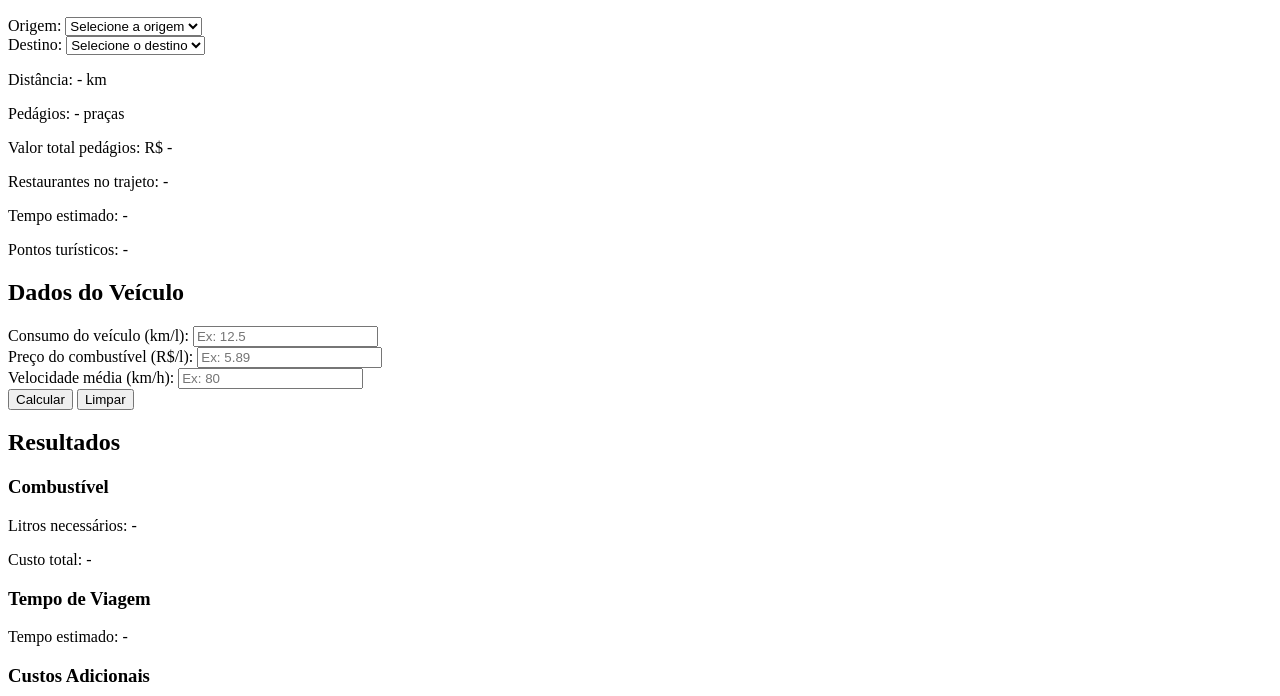
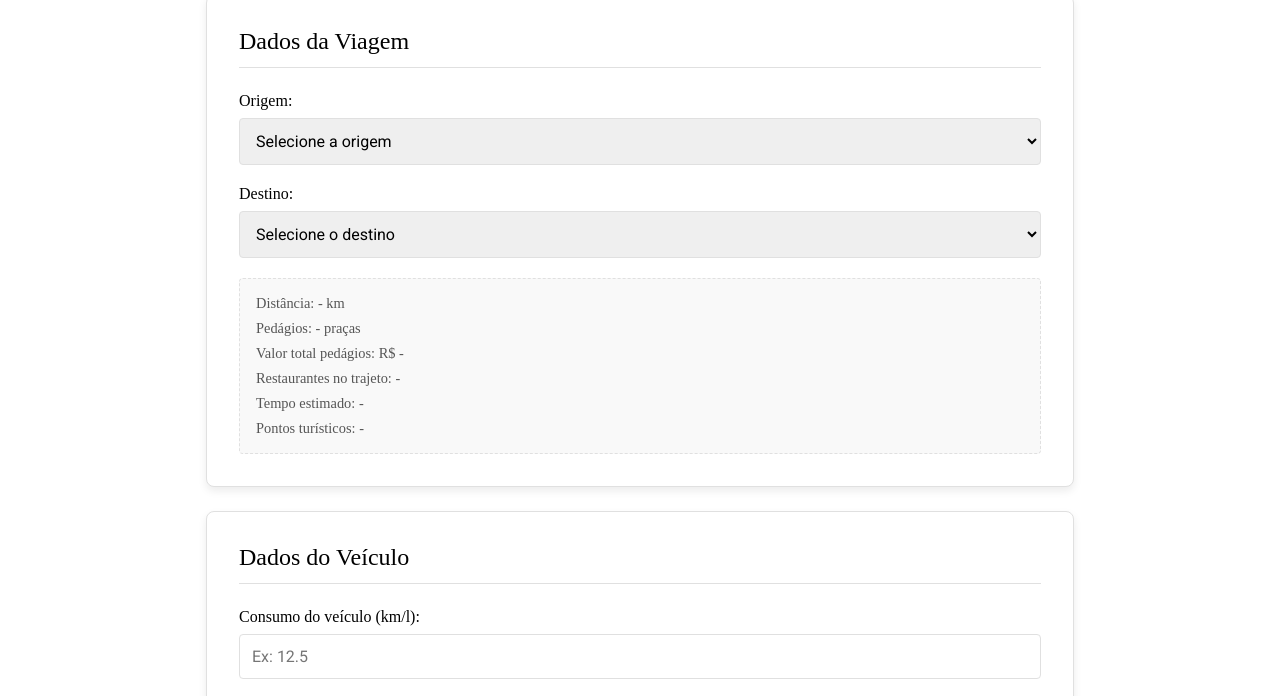
Before and after one commit to MiguelLuiss/Projeto-Viagem-Ivo-, a plain HTML site: page index.html in a window 1280 px wide. Shown: the part 148-844 px from the top of the page. Drawn offline with Linux system fonts and the light colour scheme.

Commit message:
arrumei o link e finalizei o css

```diff
--- a/index.html
+++ b/index.html
@@ -5,7 +5,7 @@
     <meta charset="UTF-8">
     <meta name="viewport" content="width=device-width, initial-scale=1.0">
     <title>Planejador de Viagem</title>
-    <link rel="stylesheet" href="../Projeto-Viagem-Ivo-/styles/styles.css">
+    <link rel="stylesheet" href="/styles/styles.css">
     <link rel="preconnect" href="https://fonts.googleapis.com">
     <link rel="preconnect" href="https://fonts.gstatic.com" crossorigin>
     <link href="https://fonts.googleapis.com/css2?family=Roboto:wght@400;500;700&display=swap" rel="stylesheet">
--- a/styles/styles.css
+++ b/styles/styles.css
@@ -0,0 +1,575 @@
+/* Definição de variáveis de cores e fontes */
+        :root {
+            --primary-color: #2980b9;
+            --secondary-color: #e74c3c;
+            --background-color: #f4f7f6;
+            --card-background: #ffffff;
+            --text-color: #333333;
+            --text-color-light: #ffffff;
+            --border-color: #e0e0e0;
+            --shadow-color: rgba(0, 0, 0, 0.08);
+            --font-family: 'Roboto', sans-serif;
+        }
+
+
+
+
+
+
+
+
+
+
+
+
+
+
+
+
+        /* Estilos Globais e Reset */
+        *{
+            box-sizing: border-box;
+            margin: 0;
+            padding: 0;
+        }
+
+
+
+
+
+
+
+
+
+
+
+
+
+
+
+
+        /* Estrutura Principal do Planejador */
+        .planejador {
+            max-width: 900px;
+            margin: 2rem auto;
+            padding: 0 1rem;
+        }
+
+        .planejador__header {
+            background-color: var(--primary-color);
+            color: var(--text-color-light);
+            padding: 1.5rem;
+            text-align: center;
+            border-radius: 8px 8px 0 0;
+        }
+
+        .planejador__title {
+            margin-bottom: 0.5rem;
+        }
+
+
+
+
+
+
+
+
+
+
+
+
+
+
+
+
+
+
+
+
+        /* Seções do Formulário */
+        .form-section {
+            background-color: var(--card-background);
+            padding: 2rem;
+            margin-bottom: 1.5rem;
+            border: 1px solid var(--border-color);
+            border-radius: 8px;
+            box-shadow: 0 4px 8px var(--shadow-color);
+        }
+
+        .form-section__title {
+            margin-bottom: 1.5rem;
+            border-bottom: 1px solid var(--border-color);
+            padding-bottom: 0.75rem;
+            font-weight: 500;
+        }
+
+        .form-section__input-group {
+            margin-bottom: 1.25rem;
+        }
+
+        .form-section__input-group label {
+            display: block;
+            margin-bottom: 0.5rem;
+            font-weight: 500;
+        }
+
+        .form-section__input-group input,
+        .form-section__input-group select {
+            width: 100%;
+            padding: 0.75rem;
+            border: 1px solid var(--border-color);
+            border-radius: 4px;
+            font-family: var(--font-family);
+            font-size: 1rem;
+        }
+
+        .form-section__info-display {
+            background-color: #f9f9f9;
+            border: 1px dashed var(--border-color);
+            border-radius: 4px;
+            padding: 1rem;
+            font-size: 0.9rem;
+            color: #555;
+        }
+
+        .form-section__info-display p {
+            margin-bottom: 0.5rem;
+        }
+
+        .form-section__info-display p:last-child {
+            margin-bottom: 0;
+        }
+
+        .form-section__actions {
+            display: flex;
+            gap: 1rem;
+            margin-top: 1.5rem;
+        }
+
+
+
+
+
+
+
+
+
+
+
+
+
+
+
+        /* Estilos dos Botões */
+        .button {
+            padding: 0.75rem 1.5rem;
+            border: none;
+            border-radius: 4px;
+            color: var(--text-color-light);
+            font-size: 1rem;
+            font-weight: 500;
+            cursor: pointer;
+            transition: background-color 0.3s ease, transform 0.2s ease;
+        }
+
+        .button:hover {
+            transform: translateY(-2px);
+        }
+
+        .button--primary {
+            background-color: var(--primary-color);
+        }
+
+        .button--primary:hover {
+            background-color: #3498db;
+        }
+
+        .button--secondary {
+            background-color: var(--secondary-color);
+        }
+
+        .button--secondary:hover {
+            background-color: #c0392b;
+        }
+
+
+
+
+
+
+
+
+        /* Seção de Resultados */
+        .resultado__title {
+            margin-bottom: 1.5rem;
+        }
+
+        .resultado__container {
+            display: grid;
+            grid-template-columns: repeat(4, 1fr);
+            gap: 1.5rem;
+        }
+
+        .resultado-card {
+            background-color: var(--card-background);
+            padding: 1.5rem;
+            border-radius: 8px;
+            box-shadow: 0 4px 8px var(--shadow-color);
+            border-top: 4px solid var(--primary-color);
+            transition: transform 0.3s ease, box-shadow 0.3s ease;
+        }
+
+        .resultado-card:hover {
+            transform: translateY(-5px);
+            box-shadow: 0 6px 12px rgba(0, 0, 0, 0.12);
+        }
+
+        .resultado-card__title {
+            font-size: 1.1rem;
+            margin-bottom: 1rem;
+            font-weight: 500;
+        }
+
+        .resultado-card__item {
+            font-size: 0.9rem;
+        }
+
+
+
+
+
+
+
+
+
+
+
+
+
+        /* Rodapé */
+        .planejador__footer {
+            text-align: center;
+            margin-top: 2rem;
+            padding: 1rem;
+            font-size: 0.85rem;
+            color: #777;
+        }
+
+
+
+
+
+
+
+
+
+
+
+
+        /* Responsividade */
+        @media (max-width: 768px) {
+            .results__container {
+                grid-template-columns: repeat(2, 1fr);
+            }
+        }
+
+        @media (max-width: 576px) {
+            .results__container {
+                grid-template-columns: 1fr;
+            }
+
+            .form-section__actions {
+                flex-direction: column;
+            }
+
+            .button {
+                width: 100%;
+            }
+        }/* Definição de variáveis de cores e fontes */
+        :root {
+            --primary-color: #2980b9;
+            --secondary-color: #e74c3c;
+            --background-color: #f4f7f6;
+            --card-background: #ffffff;
+            --text-color: #333333;
+            --text-color-light: #ffffff;
+            --border-color: #e0e0e0;
+            --shadow-color: rgba(0, 0, 0, 0.08);
+            --font-family: 'Roboto', sans-serif;
+        }
+
+
+
+
+
+
+
+
+
+
+
+
+
+
+
+
+        /* Estilos Globais e Reset */
+        *{
+            box-sizing: border-box;
+            margin: 0;
+            padding: 0;
+        }
+
+
+
+
+
+
+
+
+
+
+
+
+
+
+
+
+        /* Estrutura Principal do Planejador */
+        .planejador {
+            max-width: 900px;
+            margin: 2rem auto;
+            padding: 0 1rem;
+        }
+
+        .planejador__header {
+            background-color: var(--primary-color);
+            color: var(--text-color-light);
+            padding: 1.5rem;
+            text-align: center;
+            border-radius: 8px 8px 0 0;
+        }
+
+        .planejador__title {
+            margin-bottom: 0.5rem;
+        }
+
+
+
+
+
+
+
+
+
+
+
+
+
+
+
+
+
+
+
+
+        /* Seções do Formulário */
+        .form-section {
+            background-color: var(--card-background);
+            padding: 2rem;
+            margin-bottom: 1.5rem;
+            border: 1px solid var(--border-color);
+            border-radius: 8px;
+            box-shadow: 0 4px 8px var(--shadow-color);
+        }
+
+        .form-section__title {
+            margin-bottom: 1.5rem;
+            border-bottom: 1px solid var(--border-color);
+            padding-bottom: 0.75rem;
+            font-weight: 500;
+        }
+
+        .form-section__input-group {
+            margin-bottom: 1.25rem;
+        }
+
+        .form-section__input-group label {
+            display: block;
+            margin-bottom: 0.5rem;
+            font-weight: 500;
+        }
+
+        .form-section__input-group input,
+        .form-section__input-group select {
+            width: 100%;
+            padding: 0.75rem;
+            border: 1px solid var(--border-color);
+            border-radius: 4px;
+            font-family: var(--font-family);
+            font-size: 1rem;
+        }
+
+        .form-section__info-display {
+            background-color: #f9f9f9;
+            border: 1px dashed var(--border-color);
+            border-radius: 4px;
+            padding: 1rem;
+            font-size: 0.9rem;
+            color: #555;
+        }
+
+        .form-section__info-display p {
+            margin-bottom: 0.5rem;
+        }
+
+        .form-section__info-display p:last-child {
+            margin-bottom: 0;
+        }
+
+        .form-section__actions {
+            display: flex;
+            gap: 1rem;
+            margin-top: 1.5rem;
+        }
+
+
+
+
+
+
+
+
+
+
+
+
+
+
+
+        /* Estilos dos Botões */
+        .button {
+            padding: 0.75rem 1.5rem;
+            border: none;
+            border-radius: 4px;
+            color: var(--text-color-light);
+            font-size: 1rem;
+            font-weight: 500;
+            cursor: pointer;
+            transition: background-color 0.3s ease, transform 0.2s ease;
+        }
+
+        .button:hover {
+            transform: translateY(-2px);
+        }
+
+        .button--primary {
+            background-color: var(--primary-color);
+        }
+
+        .button--primary:hover {
+            background-color: #3498db;
+        }
+
+        .button--secondary {
+            background-color: var(--secondary-color);
+        }
+
+        .button--secondary:hover {
+            background-color: #c0392b;
+        }
+
+
+
+
+
+
+
+
+        /* Seção de Resultados */
+        .resultado__title {
+            margin-bottom: 1.5rem;
+        }
+
+        .resultado__container {
+            display: grid;
+            grid-template-columns: repeat(4, 1fr);
+            gap: 1.5rem;
+        }
+
+        .resultado-card {
+            background-color: var(--card-background);
+            padding: 1.5rem;
+            border-radius: 8px;
+            box-shadow: 0 4px 8px var(--shadow-color);
+            border-top: 4px solid var(--primary-color);
+            transition: transform 0.3s ease, box-shadow 0.3s ease;
+        }
+
+        .resultado-card:hover {
+            transform: translateY(-5px);
+            box-shadow: 0 6px 12px rgba(0, 0, 0, 0.12);
+        }
+
+        .resultado-card__title {
+            font-size: 1.1rem;
+            margin-bottom: 1rem;
+            font-weight: 500;
+        }
+
+        .resultado-card__item {
+            font-size: 0.9rem;
+        }
+
+
+
+
+
+
+
+
+
+
+
+
+
+        /* Rodapé */
+        .planejador__footer {
+            text-align: center;
+            margin-top: 2rem;
+            padding: 1rem;
+            font-size: 0.85rem;
+            color: #777;
+        }
+
+
+
+
+
+
+
+
+
+
+
+
+        /* Responsividade */
+        @media (max-width: 768px) {
+            .results__container {
+                grid-template-columns: repeat(2, 1fr);
+            }
+        }
+
+        @media (max-width: 576px) {
+            .results__container {
+                grid-template-columns: 1fr;
+            }
+
+            .form-section__actions {
+                flex-direction: column;
+            }
+
+            .button {
+                width: 100%;
+            }
+        }
```
